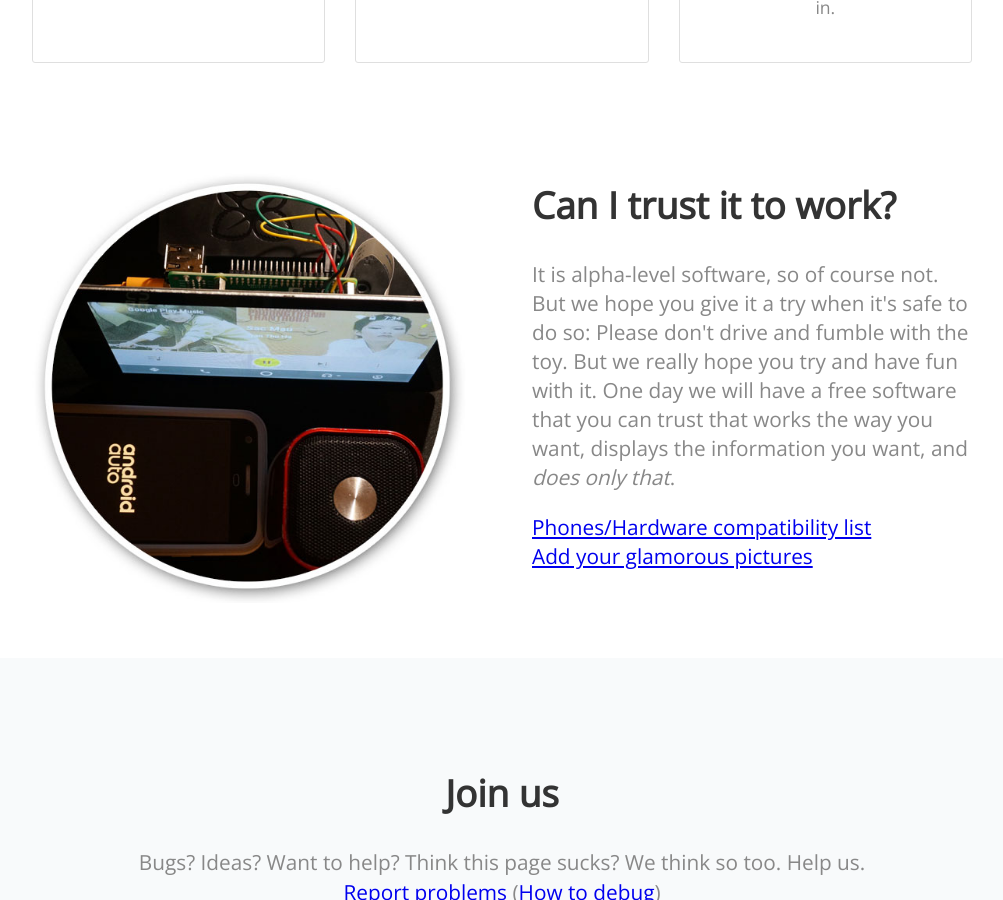
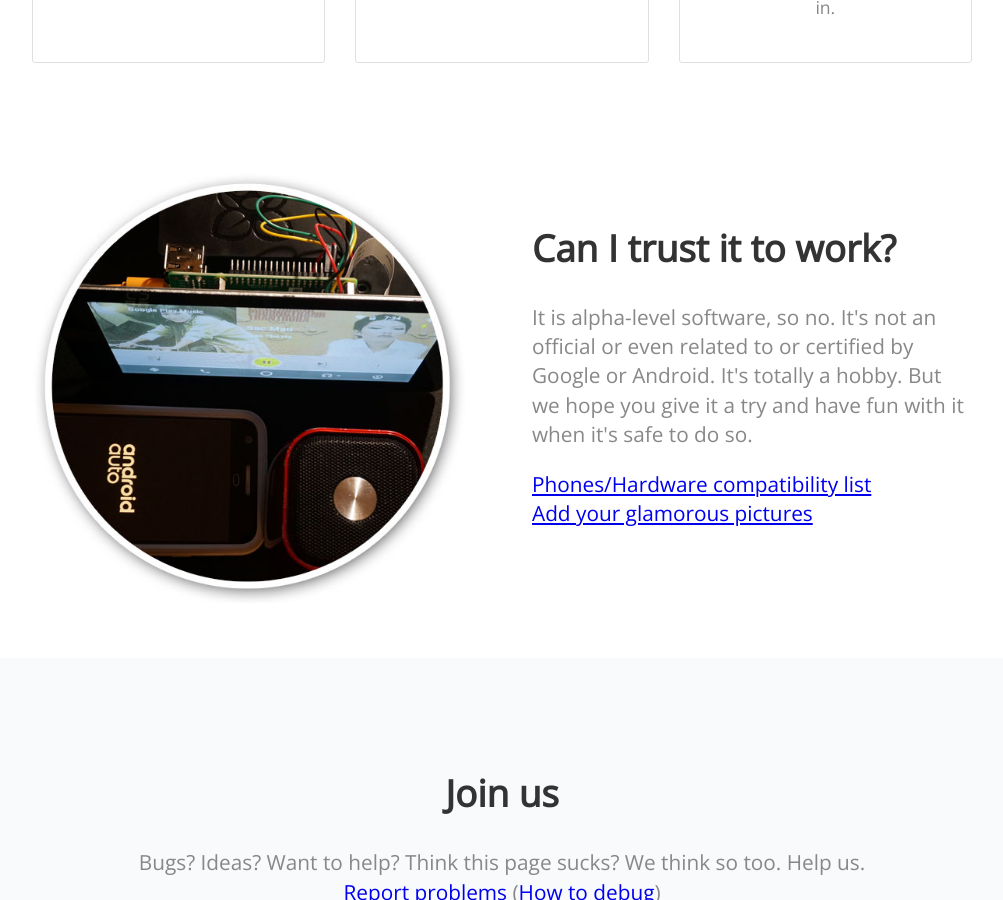
Before and after one commit to opencardev/getcrankshaft.github.io, a Jekyll site: the page built from index.html, in a window 1280 px wide and 900 px high, scrolled down 1244 px. Shown: the whole window, without its empty margins (138-1141 px from the left). Built offline with Jekyll 4.4.1, drawn with Linux system fonts in a browser that asks for light colours.

Commit message:
[site] update can it work

```diff
--- a/index.html
+++ b/index.html
@@ -52,7 +52,7 @@ title: Crankshaft = Raspberry Pi 💖 Android Auto
 		<div>
 			<h2 class="editable">Can I trust it to work?</h2>
 
-			<p class="editable">It is alpha-level software, so of course not. But we hope you give it a try when it's safe to do so: Please don't drive and fumble with the toy. But we really hope you try and have fun with it. One day we will have a free software that you can trust that works the way you want, displays the information you want, and <em>does only that</em>.</p>
+			<p class="editable">It is alpha-level software, so no. It's not an official or even related to or certified by Google or Android. It's totally a hobby. But we hope you give it a try and have fun with it when it's safe to do so.</p>
 			<p><a href="https://github.com/htruong/crankshaft/issues/2" target="_blank">Phones/Hardware compatibility list</a><br />
 				<a href="https://photos.app.goo.gl/81hQ6wTuLFNGmRHh2" target="_blank">Add your glamorous pictures</a></p>
 		</div>
```
